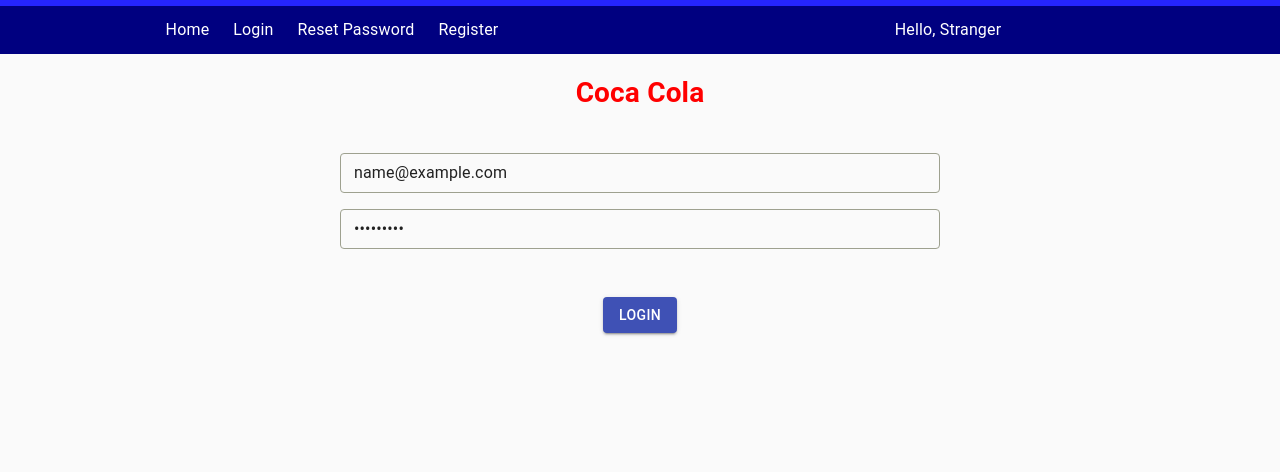
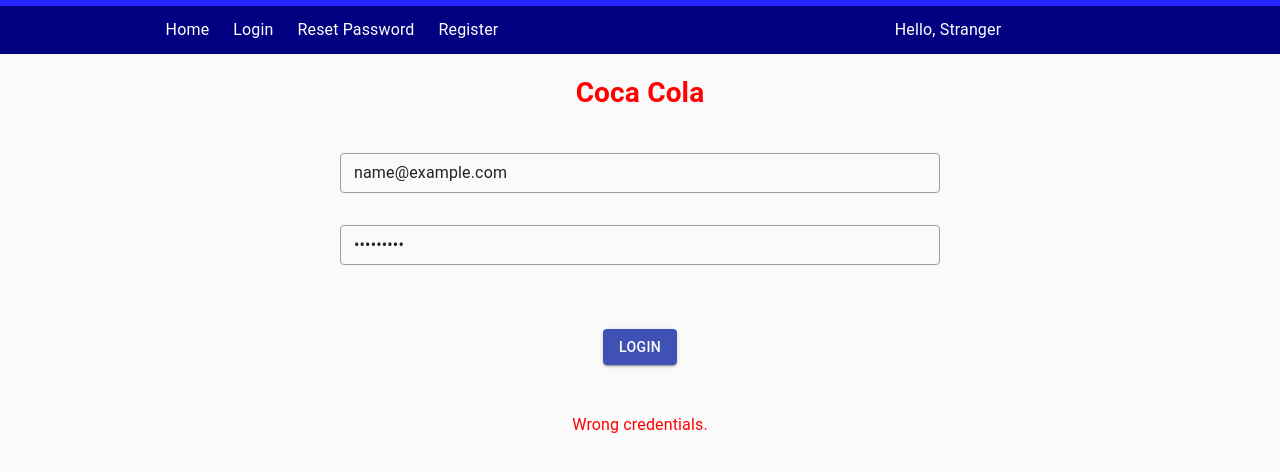
Before and after one commit to codingbiro/bolt-frontend, a React (Create React App) app: page /auth/login in a window 1280 px wide. Both pictures are taken after typing "name@example.com", "Sample123" into the empty fields and a click on the button "LOGIN". Shown: the top 472 px of the page. Built offline with nearby package versions, Linux system fonts and the light colour scheme; no server answers.

Commit message:
Redirect on login, css fixes

```diff
--- a/src/components/FormikTextField.tsx
+++ b/src/components/FormikTextField.tsx
@@ -48,7 +48,7 @@
     },
   },
   field: {
-    height: "24px",
+    height: "40px",
     width: "100%",
     minWidth: "40px",
     borderRadius: "16px",
--- a/src/containers/Auth/ChangePassword.tsx
+++ b/src/containers/Auth/ChangePassword.tsx
@@ -14,6 +14,7 @@
 import useHideNavigation from "../../components/useHideNavigation";
 import { parse as queryStringParse } from "query-string";
 import { useHistory, useLocation } from "react-router";
+import { Link } from "react-router-dom";
 
 const useStyles = makeStyles(() => ({
   red: {
@@ -37,6 +38,9 @@
   error: {
     color: "red",
     padding: "24px",
+    "& a": {
+      color: "black",
+    },
   },
 }));
 
@@ -120,6 +124,9 @@
       {error && (
         <Box className={classes.error}>
           <Typography>Invalid or expired token.</Typography>
+          <Link to="/">
+            <Typography>Go back home.</Typography>
+          </Link>
         </Box>
       )}
     </div>
--- a/src/containers/Auth/Login.tsx
+++ b/src/containers/Auth/Login.tsx
@@ -1,16 +1,18 @@
-import React from "react";
+import React, { useState } from "react";
 import {
   Box,
   Button,
   CircularProgress,
   FormControl,
   makeStyles,
+  Typography,
 } from "@material-ui/core";
 import { Formik, Form } from "formik";
 import * as Yup from "yup";
 import FormikTextField from "../../components/FormikTextField";
 import { login } from "./api";
 import { AuthStore, withStores } from "../../stores";
+import { useHistory } from "react-router";
 
 const useStyles = makeStyles(() => ({
   red: {
@@ -31,6 +33,10 @@
   whiteColor: {
     color: "#fff !important",
   },
+  error: {
+    color: "red",
+    padding: "24px",
+  },
 }));
 
 interface Form {
@@ -45,6 +51,8 @@
 
 const Login: React.FC<{ authStore: AuthStore }> = ({ authStore }) => {
   const classes = useStyles();
+  const history = useHistory();
+  const [error, setError] = useState(false);
   return (
     <div className={classes.authContainer}>
       <h1 className={classes.red}>{"Coca Cola"}</h1>
@@ -55,9 +63,16 @@
         }}
         validationSchema={validation}
         onSubmit={async (values, { setSubmitting }) => {
-          const { email } = await login(values.email, values.password);
-          authStore.login({ email });
-          setSubmitting(false);
+          setError(false);
+          try {
+            const { email } = await login(values.email, values.password);
+            authStore.login({ email });
+            setSubmitting(false);
+            history.push("/");
+          } catch (e) {
+            setSubmitting(false);
+            setError(true);
+          }
         }}
       >
         {({ handleSubmit, isSubmitting }) => (
@@ -109,6 +124,11 @@
           </Form>
         )}
       </Formik>
+      {error && (
+        <Box>
+          <Typography className={classes.error}>Wrong credentials.</Typography>
+        </Box>
+      )}
     </div>
   );
 };
```
